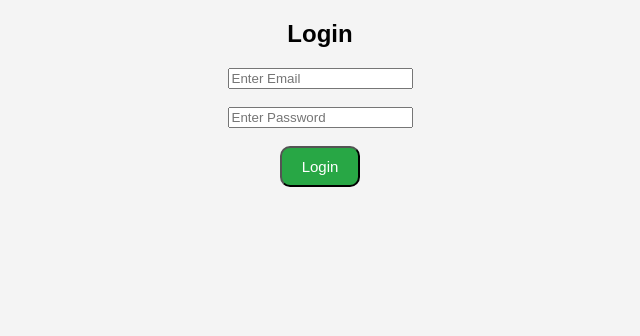
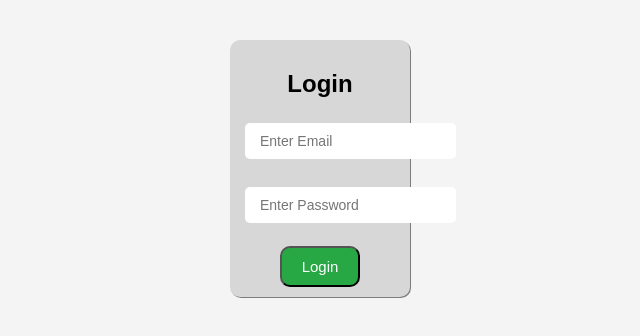
Before and after one commit to CobraGamingSj/Pavu-Website, a plain HTML site: page index.html in a window 1280 px wide. Shown: the whole page, without its empty margins (320-960 px from the left). Drawn offline with Linux system fonts and the light colour scheme.

Commit message:
Update styles.css

```diff
--- a/styles.css
+++ b/styles.css
@@ -39,7 +39,7 @@ button {
 }
 
 button:hover {
-    background-image: linear-gradient(45deg, lime, green, cyan);
+    background-image: linear-gradient(45deg, green, lime, cyan);
     color: black;
     padding: 10px 20px;
     border: 4px 0 black;
@@ -47,6 +47,15 @@ button:hover {
     cursor: pointer;
     transition: 0.25s;
     font-size: 20px;
+}
+
+.login {
+    background-color: seagreen;
+    color: whitesmoke;
+}
+
+.login:hover {
+    background-image: linear-gradient(45deg, rgb(164, 255, 164),  rgb(0, 255, 0), rgb(0, 139, 60));
 }
 
 .container {
@@ -77,6 +86,46 @@ button {
     display: inline-block;
 }
 
+.login-container {
+  justify-content: center;
+  flex-direction: wrap;
+  align-items: center;
+  margin: 20px 0;
+}
+
+input {
+      border: none;
+      cursor: pointer;
+      padding: 10px 15px;
+      font-size: 14px;
+      text-align: left;
+      text-decoration: none;
+      display: inline-block;
+      margin: 5px;
+      border-radius: 5px;
+      transition: all 0.s ease;
+    }
+
+  input:hover {
+      box-shadow: 0.5px 0.5px black;
+      background-color: rgb(241, 241, 241);
+      border-radius: 10px;
+      font-size: 15px;
+      margin: 10px;
+      transition: 0.5s;
+    }
+
+    .login-container {
+      background-color: rgb(215, 215, 215);
+      padding: 10px 10px;
+      margin: 40px;
+      margin-left: 550px;
+      margin-right: 550px;
+      border-radius: 10px;
+      box-shadow: 1px 1px rgb(125, 125, 125);
+
+    }
+
 /* Responsive Layout */
 @media (max-width: 600px) {
     .container {
```
